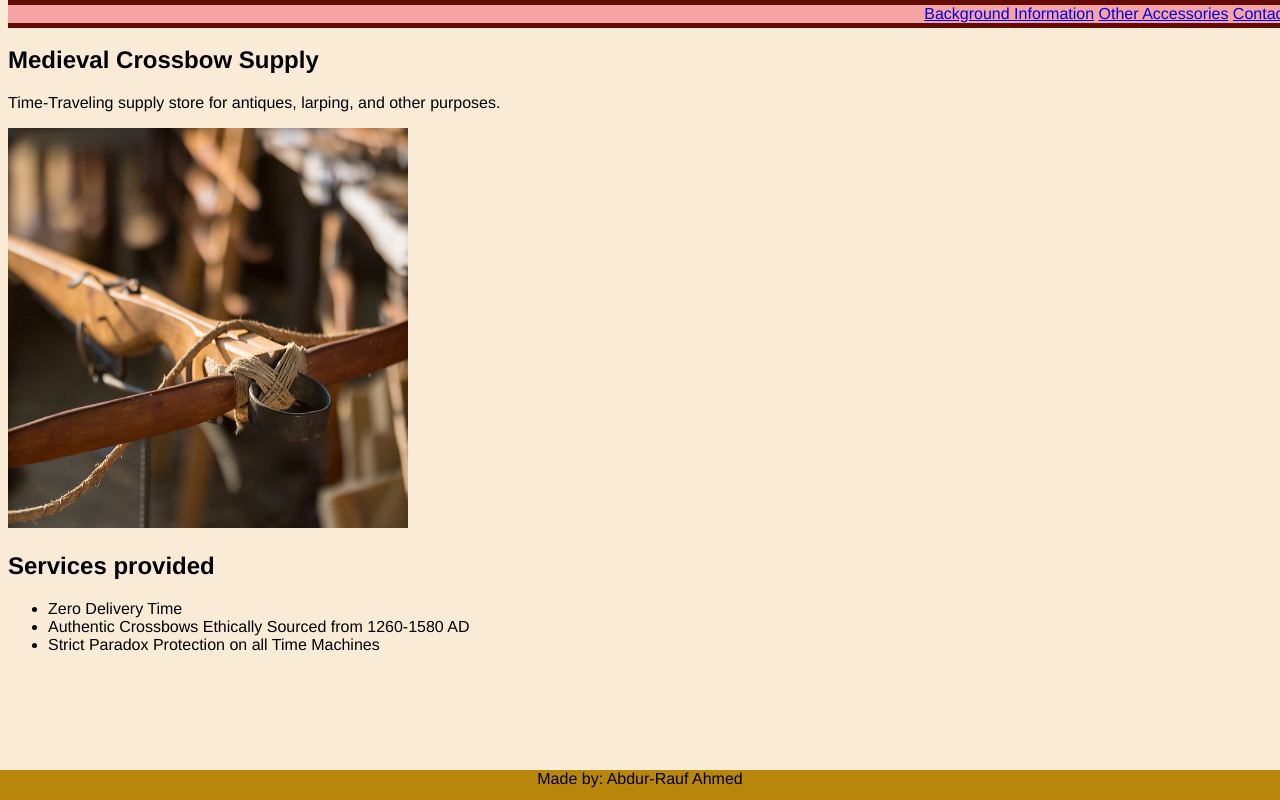
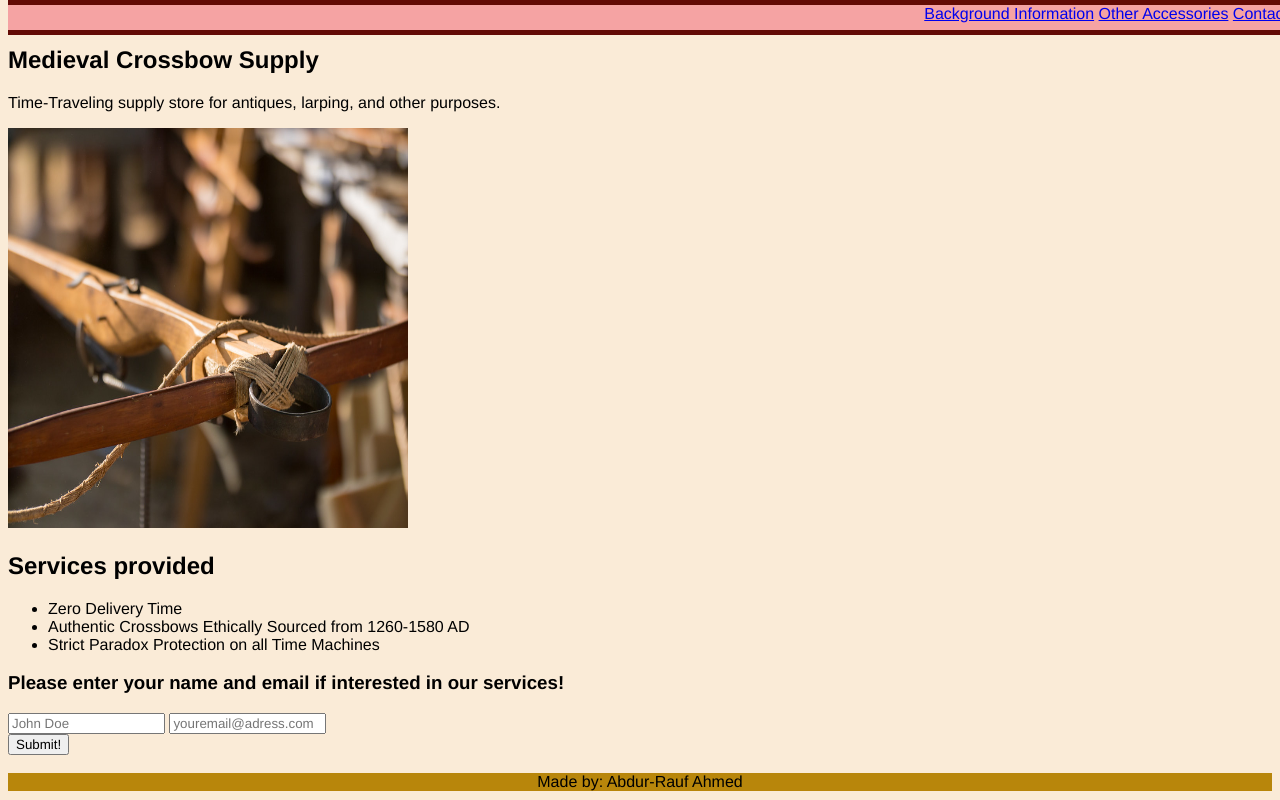
Before and after one commit to Corasinth/minilandingpage, a plain HTML site: page index.html in a window 1280 px wide. Drawn offline with Linux system fonts and the light colour scheme.

Commit message:
contact form

```diff
--- a/assets/css/style.css
+++ b/assets/css/style.css
@@ -4,8 +4,10 @@
 
 header {
     position: fixed;
+    margin: auto;
     z-index: 1;
     width: 100%;
+    height: 25px;
     background-color: rgb(245, 163, 163);
     border-top: 5px solid rgb(99, 11, 5);
     border-bottom: 5px solid rgb(99, 11, 5);
@@ -21,14 +23,18 @@ body {
     background-color: antiquewhite;
 }
 
+.h1 {
+    font-size: 32;
+}
+
+form {
+    display:block;
+}
+
 footer {
-    position:fixed;
-    clear: both;
+    position: relative;
     width: 100%;
-    height: 30px;
+    bottom: 0;
     background-color: darkgoldenrod;
-    bottom: 0;
-    left: 0;
-    right: 0;
     text-align: center;
 }
--- a/index.html
+++ b/index.html
@@ -19,7 +19,7 @@
     <br>
 <main>
     <section>
-        <h1>Medieval Crossbow Supply</h1>
+        <h1 class="h1">Medieval Crossbow Supply</h1>
             <p>Time-Traveling supply store for antiques, larping, and other purposes.</p>
             <img src="./assets/images/img-1.jpg" alt="example crossbow" height="400px" width="400px">
     </section>
@@ -31,8 +31,18 @@
                 <li>Strict Paradox Protection on all Time Machines</li>
             </ul>
     </section>
+
+    <section id="contactform">
+        <h3>Please enter your name and email if interested in our services!</h3>
+        <form>
+            <input type="text" placeholder="John Doe">
+            <input type="text" placeholder="youremail@adress.com">
+        </form>
+        <button type="button">Submit!</button>
+    </section>
+
 </main>
-
+<br>
 <footer>
     Made by: Abdur-Rauf Ahmed
 </footer>
```
